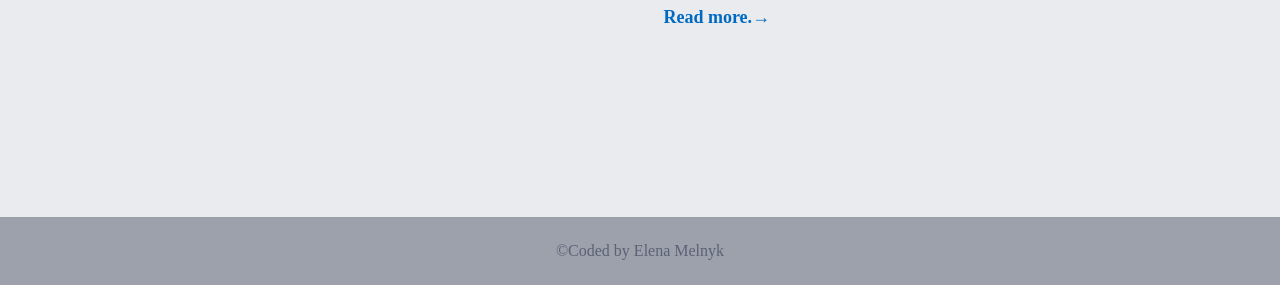
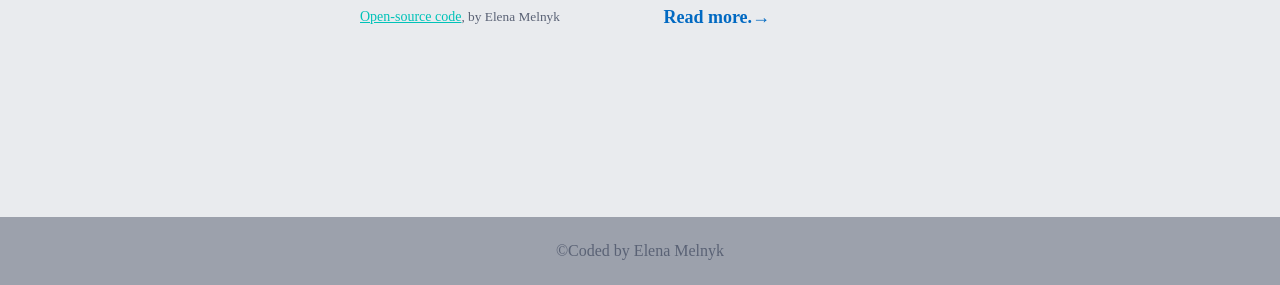
Before and after one commit to Shuvalik/my-project, a website built with Parcel: page my-weather/index.html in a window 1280 px wide. Shown: the part 515-800 px from the top of the page. Built offline with nearby package versions, Linux system fonts and the light colour scheme; no server answers.

Commit message:
add link

```diff
--- a/my-weather/index.html
+++ b/my-weather/index.html
@@ -108,6 +108,11 @@
             <a href="#" title="Read more" class="readMore">
               Read more.<span>&#8594;</span></a
             >
+            <small
+              ><a href="https://github.com/Shuvalik/my-project/tree/main/my-weather" target="_blank"
+                >Open-source code</a
+              >, by Elena Melnyk</small
+            >
           </section>
         </div>
         <nav>
--- a/my-weather/src/styles.css
+++ b/my-weather/src/styles.css
@@ -192,6 +192,10 @@ ul {
   font-size: 18px;
   font-weight: bold;
 }
+small a {
+  color: #00c2b8;
+  font-size: 14px;
+}
 .readMore:hover {
   text-decoration: underline;
 }
```
